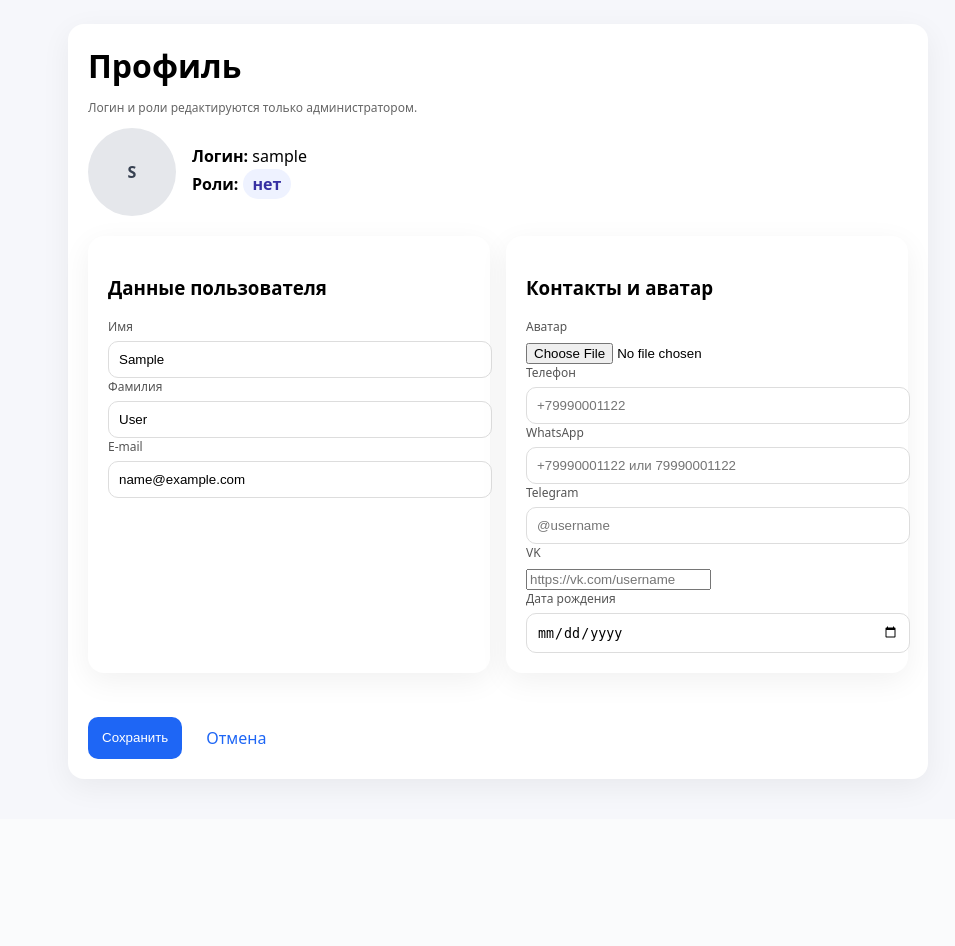
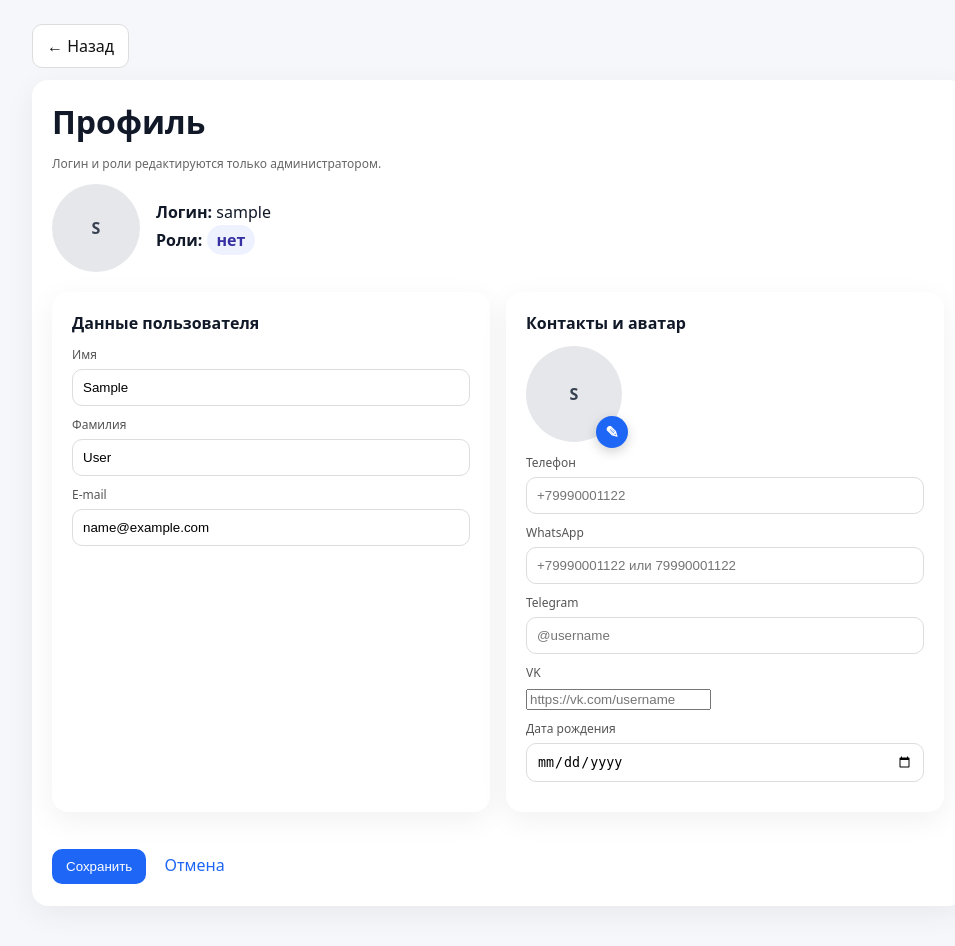
Before and after one commit to CheM1CaLaRt/imperia_klon, a Django app: page /profile/ in a window 1280 px wide. Shown: the whole page, without its empty margins (142-1097 px from the left). Before the commit the page ends 783 px from the top, so only its background shows below. Run offline with Django 5.2, Linux system fonts and the light colour scheme; the visitor is signed in with stand-in values (Sample User, id 1); data comes from the database, SQL or seed files in the repository; some libraries are stand-ins or nearby versions.

Commit message:
avatar_done

```diff
--- a/imperia/core/forms.py
+++ b/imperia/core/forms.py
@@ -6,6 +6,7 @@ import re
 from datetime import date
 
 from .models import Profile
+from .widgets import AvatarInput
 
 User = get_user_model()
 
@@ -17,6 +18,7 @@ class UserUpdateForm(forms.ModelForm):
         model = User
         fields = ["first_name", "last_name", "email"]  # логин НЕ редактируем
         widgets = {
+            "avatar": AvatarInput(),
             "first_name": forms.TextInput(attrs={"placeholder": "Имя"}),
             "last_name": forms.TextInput(attrs={"placeholder": "Фамилия"}),
             "email": forms.EmailInput(attrs={"placeholder": "you@example.com"}),
@@ -27,6 +29,7 @@ class ProfileForm(forms.ModelForm):
         model = Profile
         fields = ["avatar", "phone", "whatsapp", "telegram", "vk", "birth_date"]
         widgets = {
+            "avatar": AvatarInput(),
             "phone": forms.TextInput(attrs={
                 "placeholder": "+79990001122",
                 "pattern": r"^\+?\d{7,15}$",
--- a/imperia/core/views.py
+++ b/imperia/core/views.py
@@ -9,6 +9,8 @@ from django.contrib import messages
 from django.shortcuts import render, redirect, get_object_or_404
 from .forms import UserUpdateForm, ProfileForm
 from .models import Profile
+from .widgets import AvatarInput
+from os.path import basename
 
 ROLE_TO_URL = {
     "warehouse": "warehouse_dashboard",
@@ -46,23 +48,25 @@ def profile_view(request):
     user = request.user
     profile, _ = Profile.objects.get_or_create(user=user)
 
+    u_form = UserUpdateForm(request.POST or None, instance=user)
+    p_form = ProfileForm(request.POST or None, request.FILES or None, instance=profile)
+
+    # на случай, если Meta не подхватилась — жёстко заменим:
+    p_form.fields["avatar"].widget = AvatarInput()
+
     if request.method == "POST":
-        u_form = UserUpdateForm(request.POST, instance=user)
-        p_form = ProfileForm(request.POST, request.FILES, instance=profile)
         if u_form.is_valid() and p_form.is_valid():
             u_form.save()
             p_form.save()
-            messages.success(request, "Профиль обновлён.")
+            messages.success(request, "Профиль сохранён.")
+            # при автосабмите вернёмся на эту же страницу
             return redirect("profile")
-    else:
-        u_form = UserUpdateForm(instance=user)
-        p_form = ProfileForm(instance=profile)
 
     return render(request, "profile.html", {
         "u_form": u_form,
         "p_form": p_form,
-        "username": user.username,         # показываем, но не редактируем
-        "roles": list(user.groups.values_list("name", flat=True)),  # только для отображения
+        "username": user.username,
+        "roles": [g.name for g in user.groups.all()],
     })
 @login_required
 def post_login_router(request: HttpRequest):
--- /dev/null
+++ b/imperia/core/widgets.py
@@ -0,0 +1,35 @@
+# core/widgets.py
+from django.forms.widgets import FileInput
+from django.utils.safestring import mark_safe
+
+class AvatarInput(FileInput):
+    """Простой <input type=file>: без 'Currently' и 'Clear', с автопревью и автосабмитом."""
+    def render(self, name, value, attrs=None, renderer=None):
+        attrs = attrs or {}
+        input_id = attrs.get("id", f"id_{name}")
+        attrs.update({
+            "accept": "image/*",
+            "id": input_id,
+            "class": (attrs.get("class", "") + " avatar-input").strip(),
+        })
+        html = super().render(name, value, attrs, renderer)
+        js = f"""
+<script>
+(function(){{
+  var input = document.getElementById("{input_id}");
+  if(!input) return;
+  input.addEventListener("change", function(){{
+    var f = this.files && this.files[0];
+    if(f){{
+      var url = URL.createObjectURL(f);
+      document.querySelectorAll(".js-avatar-preview").forEach(function(el){{
+        if(el.tagName.toLowerCase()==="img") el.src = url;
+        else {{ el.style.backgroundImage = "url("+url+")"; el.textContent=""; }}
+      }});
+      if (this.form) this.form.requestSubmit(); // автосохранение
+    }}
+  }});
+}})();
+</script>
+"""
+        return mark_safe(html + js)
--- a/imperia/imperia/settings.py
+++ b/imperia/imperia/settings.py
@@ -76,6 +76,7 @@ MIDDLEWARE = [
 
 ROOT_URLCONF = "imperia.urls"
 
+FORM_RENDERER = "django.forms.renderers.DjangoTemplates"
 TEMPLATES = [
     {
         "BACKEND": "django.template.backends.django.DjangoTemplates",
--- a/imperia/templates/profile.html
+++ b/imperia/templates/profile.html
@@ -1,27 +1,42 @@
-<!doctype html><meta charset="utf-8">
+<!doctype html>
+<html lang="ru">
+<head>
+  <meta charset="utf-8">
   <title>Профиль</title>
   <meta name="viewport" content="width=device-width, initial-scale=1">
 
   <style>
-  body{font-family:system-ui,Arial,sans-serif;background:#f6f7fb;margin:0;padding:24px}
-  .wrap{max-width:860px;margin:0 auto}
-  .card{background:#fff;padding:20px;border-radius:16px;box-shadow:0 8px 30px rgba(0,0,0,.06);margin-bottom:16px}
-  h1{margin:0 0 12px}
+    :root{--bg:#f6f7fb;--card:#fff;--text:#111827;--border:#e5e7eb;--shadow:0 8px 30px rgba(0,0,0,.06);--primary:#1e66f5}
+    *{box-sizing:border-box}
+    body{font-family:system-ui,Arial,sans-serif;background:var(--bg);margin:0;color:var(--text)}
+    .wrap{max-width:980px;margin:0 auto;padding:24px}
+    .topbar{display:flex;justify-content:flex-start;margin-bottom:12px}
+    .btn{display:inline-flex;align-items:center;gap:8px;padding:10px 14px;border:0;border-radius:10px;cursor:pointer;text-decoration:none}
+    .btn-primary{background:var(--primary);color:#fff}
+    .btn-link{background:transparent;color:var(--primary)}
+    .btn-secondary{background:#fff;border:1px solid #ddd;color:#111}
+    .btn-secondary:hover{box-shadow:0 2px 8px rgba(0,0,0,.06)}
+    .card{background:var(--card);padding:20px;border-radius:16px;box-shadow:var(--shadow);margin-bottom:16px}
+    h1{margin:0 0 12px} h3{margin:0 0 12px;font-size:16px}
     .grid{display:grid;grid-template-columns:1fr 1fr;gap:16px}
-  .field label{display:block;font-size:12px;color:#555;margin-bottom:6px}
-  .field input[type="text"], .field input[type="email"], .field input[type="date"]{width:100%;padding:10px;border:1px solid #ddd;border-radius:10px}
+    @media (max-width:800px){.grid{grid-template-columns:1fr}}
     .row{display:flex;align-items:center;gap:16px}
     .avatar{width:88px;height:88px;border-radius:50%;object-fit:cover;background:#e5e7eb;display:grid;place-items:center;font-weight:700;color:#374151}
+    .avatar-lg{width:96px;height:96px}
+    .avatar-wrap{position:relative;width:96px}
+    .avatar-edit{position:absolute;right:-6px;bottom:-6px;width:32px;height:32px;border-radius:50%;
+      background:var(--primary);box-shadow:0 4px 12px rgba(0,0,0,.18);cursor:pointer;display:grid;place-items:center;color:#fff;font-weight:700}
+    .field{margin:10px 0}
+    .field label{display:block;font-size:12px;color:#555;margin-bottom:6px}
+    .field input[type="text"],.field input[type="email"],.field input[type="date"]{width:100%;padding:10px;border:1px solid #ddd;border-radius:10px}
     .badges span{display:inline-block;background:#eef2ff;color:#3730a3;font-weight:600;border-radius:999px;padding:4px 10px;margin:2px 6px 0 0}
-  .actions{display:flex;gap:10px;margin-top:12px}
-  .btn{padding:10px 14px;border:0;border-radius:10px;cursor:pointer}
-  .btn-primary{background:#1e66f5;color:#fff}
-  .btn-link{background:transparent;color:#1e66f5;text-decoration:none}
     .note{font-size:12px;color:#666}
-  .flash{margin-bottom:12px}
-  .msg{padding:10px;border-radius:8px;background:#e9f7ef}
+    .flash{margin-bottom:12px}.msg{padding:10px;border-radius:8px;background:#e9f7ef}
+    /* скрываем стандартный input файла, если внезапно отрендерится в шаблоне */
+    input[type="file"][name$="avatar"]{position:absolute;left:-9999px}
   </style>
-
+</head>
+<body>
 <div class="wrap">
   {% if messages %}
     <div class="flash">
@@ -31,15 +46,20 @@
     </div>
   {% endif %}
 
+  <div class="topbar">
+    <a class="btn btn-secondary" href="{% url 'post_login_router' %}">← Назад</a>
+  </div>
+
   <div class="card">
     <h1>Профиль</h1>
     <p class="note">Логин и роли редактируются только администратором.</p>
 
+    <!-- Верхний аватар БЕЗ клика -->
     <div class="row" style="margin:12px 0 20px">
       {% if p_form.instance.avatar %}
-        <img src="{{ p_form.instance.avatar.url }}" class="avatar" alt="avatar">
+        <img src="{{ p_form.instance.avatar.url }}" class="avatar js-avatar-preview" alt="avatar">
       {% else %}
-        <div class="avatar">
+        <div class="avatar js-avatar-preview">
           {% firstof request.user.first_name|slice:":1"|upper request.user.username|slice:":1"|upper %}
         </div>
       {% endif %}
@@ -47,11 +67,7 @@
       <div>
         <div><b>Логин:</b> {{ username }}</div>
         <div class="badges"><b>Роли:</b>
-          {% if roles %}
-            {% for r in roles %}<span>{{ r }}</span>{% endfor %}
-          {% else %}
-            <span>нет</span>
-          {% endif %}
+          {% if roles %}{% for r in roles %}<span>{{ r }}</span>{% endfor %}{% else %}<span>нет</span>{% endif %}
         </div>
       </div>
     </div>
@@ -61,46 +77,34 @@
 
       <div class="card">
         <h3>Данные пользователя</h3>
-        <div class="field">
-          <label>Имя</label>
-          {{ u_form.first_name }}
-        </div>
-        <div class="field">
-          <label>Фамилия</label>
-          {{ u_form.last_name }}
-        </div>
-        <div class="field">
-          <label>E-mail</label>
-          {{ u_form.email }}
-        </div>
+        <div class="field"><label>Имя</label>{{ u_form.first_name }}</div>
+        <div class="field"><label>Фамилия</label>{{ u_form.last_name }}</div>
+        <div class="field"><label>E-mail</label>{{ u_form.email }}</div>
       </div>
 
       <div class="card">
         <h3>Контакты и аватар</h3>
-        <div class="field">
-          <label>Аватар</label>
-          {{ p_form.avatar }}  <!-- ClearableFileInput позволит удалить текущий -->
+
+        <div class="avatar-wrap" style="margin-bottom:12px">
+          {% if p_form.instance.avatar %}
+            <img src="{{ p_form.instance.avatar.url }}" class="avatar avatar-lg js-avatar-preview" alt="avatar">
+          {% else %}
+            <div class="avatar avatar-lg js-avatar-preview">
+              {% firstof request.user.first_name|slice:":1"|upper request.user.username|slice:":1"|upper %}
             </div>
-        <div class="field">
-          <label>Телефон</label>
-          {{ p_form.phone }}
+          {% endif %}
+          <!-- ТОЛЬКО карандаш кликается -->
+          <label for="{{ p_form.avatar.id_for_label }}" class="avatar-edit" title="Заменить">✎</label>
         </div>
-        <div class="field">
-          <label>WhatsApp</label>
-          {{ p_form.whatsapp }}
-        </div>
-        <div class="field">
-          <label>Telegram</label>
-          {{ p_form.telegram }}
-        </div>
-        <div class="field">
-          <label>VK</label>
-          {{ p_form.vk }}
-        </div>
-        <div class="field">
-          <label>Дата рождения</label>
-          {{ p_form.birth_date }}
-        </div>
+
+        <!-- скрытый input + JS от виджета AvatarInput -->
+        {{ p_form.avatar }}
+
+        <div class="field"><label>Телефон</label>{{ p_form.phone }}</div>
+        <div class="field"><label>WhatsApp</label>{{ p_form.whatsapp }}</div>
+        <div class="field"><label>Telegram</label>{{ p_form.telegram }}</div>
+        <div class="field"><label>VK</label>{{ p_form.vk }}</div>
+        <div class="field"><label>Дата рождения</label>{{ p_form.birth_date }}</div>
       </div>
 
       <div class="actions" style="grid-column:1/-1">
@@ -110,3 +114,5 @@
     </form>
   </div>
 </div>
+</body>
+</html>
```
Also changed, not shown: imperia/core/models.py (+29 -0 lines), imperia/core/templates/widgets/avatar_button.html (added, +33 -0 lines), imperia/core/templates/widgets/clearable_file_no_link.html (added, +18 -0 lines), imperia/media/avatars/user_2/Screenshot_2.png (added), imperia/media/avatars/user_2/david08216_telegram_bot_with_notice_in_chat_ABM_Aqua_club_ee0767df-07d2-4_EE6Mkqp.png (deleted), imperia/media/avatars/user_2/david08216_telegram_bot_with_notice_in_chat_ABM_Aqua_club_ee0767df-07d2-4_FLZvjcs.png (deleted), imperia/media/avatars/user_2/logo.jpg (deleted). Lines whose indentation alone changed are shown as unchanged.
